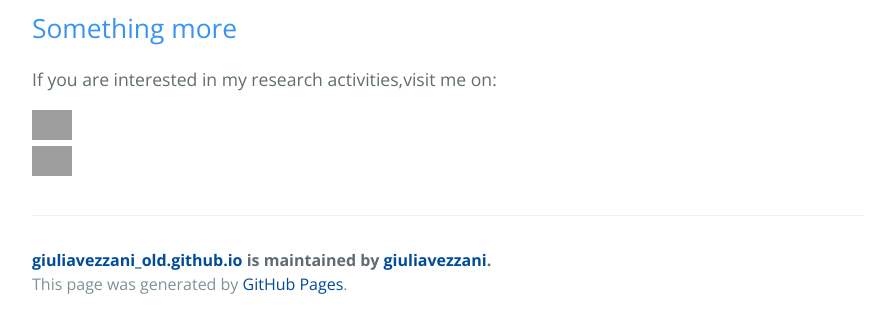
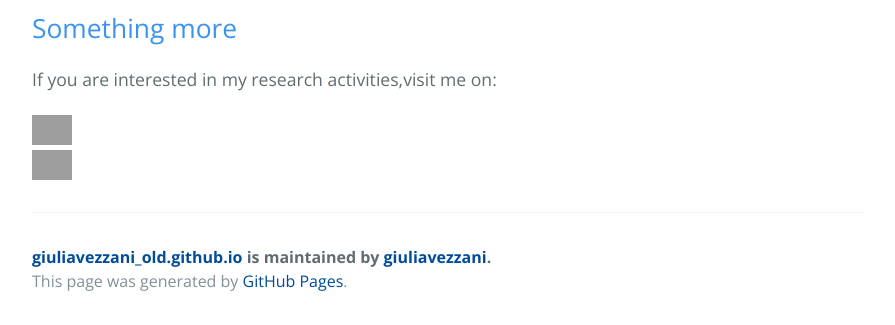
Before and after one commit to giuliavezzani/giuliavezzani_old.github.io, a Jekyll site: the page built from index.md, in a window 1280 px wide. Shown: the part 2380-2705 px from the top of the page, without its empty margins (192-1087 px from the left). Built offline with Jekyll 4.4.1, drawn with Linux system fonts in a browser that asks for light colours; our own code applies the rules of GitHub Pages for plain Markdown files; grey boxes are pictures that could not be loaded.

Commit message:
Update index.md

```diff
--- a/index.md
+++ b/index.md
@@ -107,5 +107,5 @@
 ## Something more
 If you are interested in my research activities,visit me on:
 
-[<img  src="https://raw.githubusercontent.com/giuliavezzani/giuliavezzani.github.io/master/files/linkedin.png" width="40">](https://it.linkedin.com/in/giuliavezzani)
-[<img  src="https://raw.githubusercontent.com/giuliavezzani/giuliavezzani.github.io/master/files/google-scholar.png" width="40">](https://scholar.google.it/citations?user=Zlpuln8AAAAJ&hl=it)
+[<img  src="https://raw.githubusercontent.com/giuliavezzani/giuliavezzani.github.io/master/files/linkedin.png" width="40" align="middle">](https://it.linkedin.com/in/giuliavezzani)
+[<img  src="https://raw.githubusercontent.com/giuliavezzani/giuliavezzani.github.io/master/files/google-scholar.png" width="40" align="middle">](https://scholar.google.it/citations?user=Zlpuln8AAAAJ&hl=it)
```
